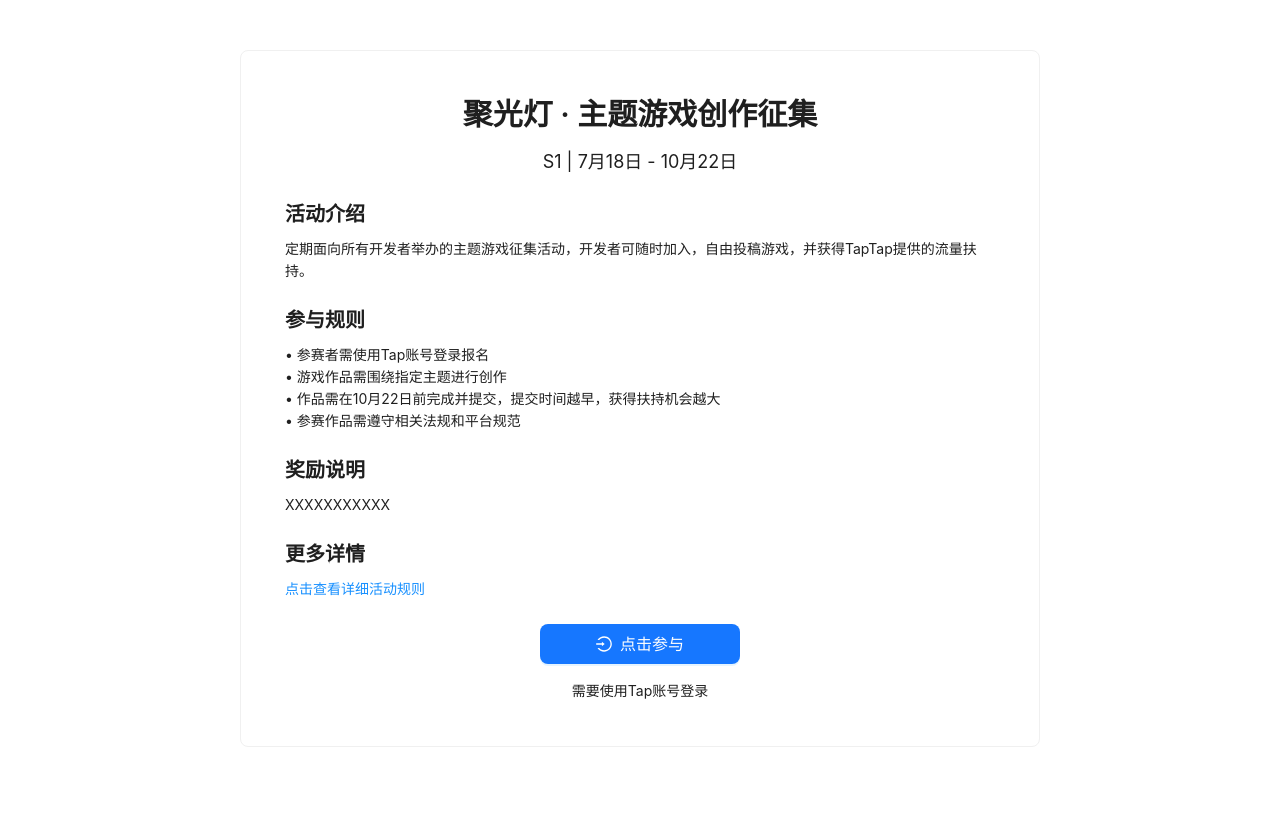
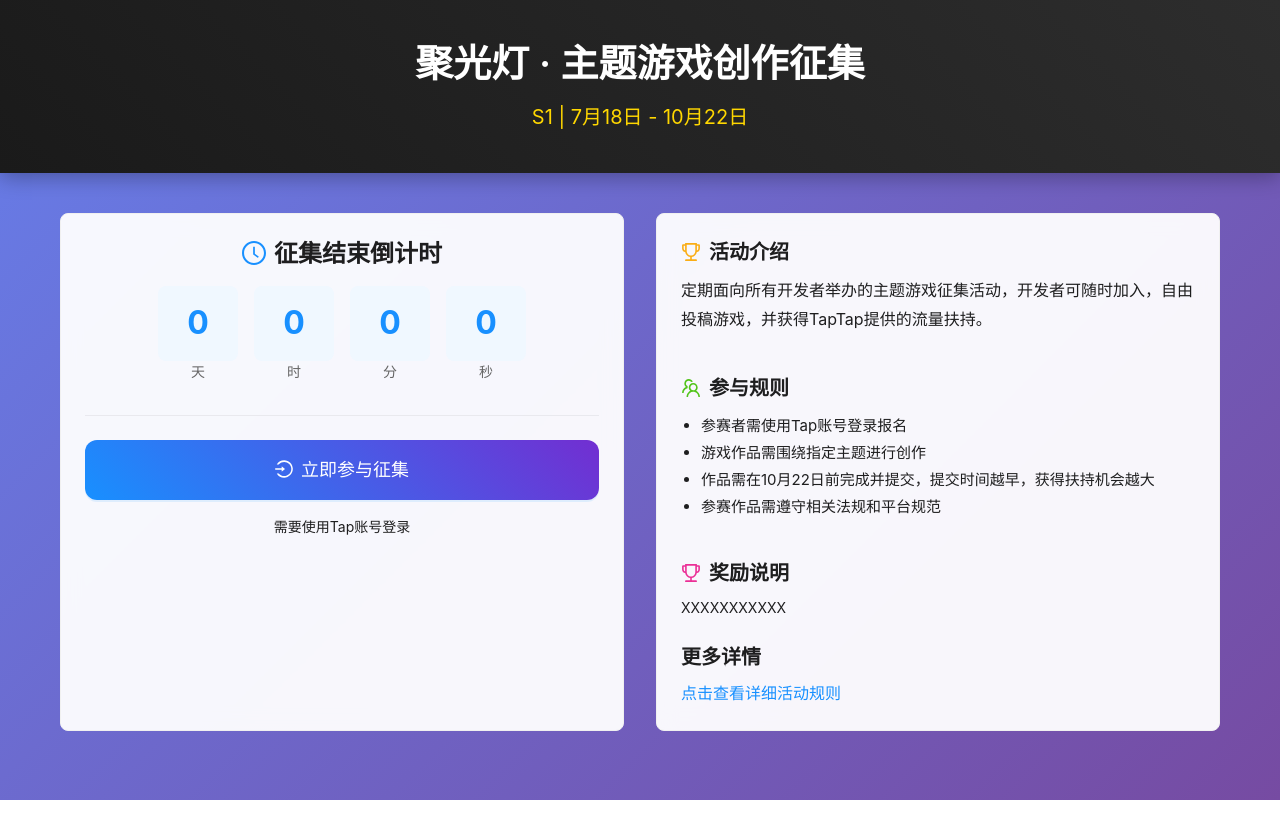
Before and after one commit to MellosLok/gamesubmit, a React (Vite) app: page / in a window 1280 px wide. Shown: the top 838 px of the page. After the commit the page ends 800 px from the top, so only its background shows below. Built offline with nearby package versions, Linux system fonts and the light colour scheme.

Commit message:
feat: 参考GMTK Game Jam样式重新设计登录页面，添加顶部banner、倒计时、响应式布局和现代化视觉效果

```diff
--- a/src/components/TapLogin/index.tsx
+++ b/src/components/TapLogin/index.tsx
@@ -1,21 +1,48 @@
-import React, { useState } from 'react';
-import { Card, Button, Typography, Space, message } from 'antd';
-import { LoginOutlined } from '@ant-design/icons';
+import React, { useState, useEffect } from 'react';
+import { Card, Button, Typography, Space, message, Row, Col, Divider } from 'antd';
+import { LoginOutlined, ClockCircleOutlined, TrophyOutlined, TeamOutlined } from '@ant-design/icons';
 import { useAuth } from '../../contexts/AuthContext';
 
-const { Title, Text } = Typography;
+const { Title, Text, Paragraph } = Typography;
 
 const TapLogin: React.FC = () => {
   const [loading, setLoading] = useState(false);
+  const [timeLeft, setTimeLeft] = useState({
+    days: 0,
+    hours: 0,
+    minutes: 0,
+    seconds: 0
+  });
   const { login } = useAuth();
+
+  // 设置结束时间：2024年10月22日 23:59:59
+  const endDate = new Date('2024-10-22T23:59:59').getTime();
+
+  // 倒计时计算
+  useEffect(() => {
+    const timer = setInterval(() => {
+      const now = new Date().getTime();
+      const distance = endDate - now;
+
+      if (distance > 0) {
+        setTimeLeft({
+          days: Math.floor(distance / (1000 * 60 * 60 * 24)),
+          hours: Math.floor((distance % (1000 * 60 * 60 * 24)) / (1000 * 60 * 60)),
+          minutes: Math.floor((distance % (1000 * 60 * 60)) / (1000 * 60)),
+          seconds: Math.floor((distance % (1000 * 60)) / 1000)
+        });
+      } else {
+        setTimeLeft({ days: 0, hours: 0, minutes: 0, seconds: 0 });
+      }
+    }, 1000);
+
+    return () => clearInterval(timer);
+  }, []);
 
   // 模拟Tap登录流程
   const handleTapLogin = async () => {
     setLoading(true);
     try {
-      // 在实际项目中，这里会跳转到Tap的OAuth页面
-      // 然后通过回调获取授权码
-      // 这里我们模拟一个成功的登录
       await login();
       message.success('登录成功！');
     } catch (error) {
@@ -27,47 +54,97 @@ const TapLogin: React.FC = () => {
   };
 
   return (
-    <Card style={{ maxWidth: 800, margin: '50px auto', padding: '20px' }}>
-      <Space direction="vertical" size="large" style={{ width: '100%' }}>
-        {/* 活动标题 */}
-        <div style={{ textAlign: 'center' }}>
-          <Title level={2}>聚光灯 · 主题游戏创作征集</Title>
-          <Text style={{ fontSize: 18 }}>S1 | 7月18日 - 10月22日</Text>
-        </div>
-
-        {/* 活动说明 */}
-        <div>
-          <Title level={4}>活动介绍</Title>
-          <Text>
-          定期面向所有开发者举办的主题游戏征集活动，开发者可随时加入，自由投稿游戏，并获得TapTap提供的流量扶持。
+    <div style={{ minHeight: '100vh', background: 'linear-gradient(135deg, #667eea 0%, #764ba2 100%)' }}>
+      {/* 顶部Banner */}
+      <div style={{
+        background: 'linear-gradient(45deg, #1a1a1a 0%, #2d2d2d 100%)',
+        padding: '40px 20px',
+        textAlign: 'center',
+        color: 'white',
+        boxShadow: '0 4px 20px rgba(0,0,0,0.3)'
+      }}>
+        <Title level={1} style={{ color: 'white', marginBottom: 16 }}>
+          聚光灯 · 主题游戏创作征集
+        </Title>
+        <Text style={{ fontSize: 20, color: '#ffd700' }}>
+          S1 | 7月18日 - 10月22日
         </Text>
       </div>
 
-        <div>
-          <Title level={4}>参与规则</Title>
-          <Text>
-            • 参赛者需使用Tap账号登录报名<br/>
-            • 游戏作品需围绕指定主题进行创作<br/>
-            • 作品需在10月22日前完成并提交，提交时间越早，获得扶持机会越大<br/>
-            • 参赛作品需遵守相关法规和平台规范
-          </Text>
+      <div style={{ maxWidth: 1200, margin: '0 auto', padding: '40px 20px' }}>
+        <Row gutter={[32, 32]}>
+          {/* 左侧：倒计时和参与按钮 */}
+          <Col xs={24} lg={12}>
+            <Card style={{ height: '100%', background: 'rgba(255,255,255,0.95)', backdropFilter: 'blur(10px)' }}>
+              {/* 倒计时 */}
+              <div style={{ textAlign: 'center', marginBottom: 32 }}>
+                <Title level={3} style={{ marginBottom: 16 }}>
+                  <ClockCircleOutlined style={{ marginRight: 8, color: '#1890ff' }} />
+                  征集结束倒计时
+                </Title>
+                <div style={{ display: 'flex', justifyContent: 'center', gap: 16 }}>
+                  <div style={{ textAlign: 'center' }}>
+                    <div style={{
+                      fontSize: 32,
+                      fontWeight: 'bold',
+                      color: '#1890ff',
+                      background: '#f0f8ff',
+                      padding: '12px 16px',
+                      borderRadius: 8,
+                      minWidth: 80
+                    }}>
+                      {timeLeft.days}
+                    </div>
+                    <Text style={{ fontSize: 14, color: '#666' }}>天</Text>
+                  </div>
+                  <div style={{ textAlign: 'center' }}>
+                    <div style={{
+                      fontSize: 32,
+                      fontWeight: 'bold',
+                      color: '#1890ff',
+                      background: '#f0f8ff',
+                      padding: '12px 16px',
+                      borderRadius: 8,
+                      minWidth: 80
+                    }}>
+                      {timeLeft.hours}
+                    </div>
+                    <Text style={{ fontSize: 14, color: '#666' }}>时</Text>
+                  </div>
+                  <div style={{ textAlign: 'center' }}>
+                    <div style={{
+                      fontSize: 32,
+                      fontWeight: 'bold',
+                      color: '#1890ff',
+                      background: '#f0f8ff',
+                      padding: '12px 16px',
+                      borderRadius: 8,
+                      minWidth: 80
+                    }}>
+                      {timeLeft.minutes}
+                    </div>
+                    <Text style={{ fontSize: 14, color: '#666' }}>分</Text>
+                  </div>
+                  <div style={{ textAlign: 'center' }}>
+                    <div style={{
+                      fontSize: 32,
+                      fontWeight: 'bold',
+                      color: '#1890ff',
+                      background: '#f0f8ff',
+                      padding: '12px 16px',
+                      borderRadius: 8,
+                      minWidth: 80
+                    }}>
+                      {timeLeft.seconds}
+                    </div>
+                    <Text style={{ fontSize: 14, color: '#666' }}>秒</Text>
+                  </div>
+                </div>
               </div>
 
-        <div>
-          <Title level={4}>奖励说明</Title>
-          <Text>
-            XXXXXXXXXXX
-          </Text>
-        </div>
+              <Divider />
 
-        <div>
-          <Title level={4}>更多详情</Title>
-          <Text>
-            <a href="#" style={{ color: '#1890ff' }}>点击查看详细活动规则</a>
-          </Text>
-        </div>
-
-        {/* 登录按钮 */}
+              {/* 参与按钮 */}
               <div style={{ textAlign: 'center' }}>
                 <Button
                   type="primary"
@@ -75,16 +152,79 @@ const TapLogin: React.FC = () => {
                   icon={<LoginOutlined />}
                   loading={loading}
                   onClick={handleTapLogin}
-            style={{ width: '200px' }}
+                  style={{
+                    width: '100%',
+                    height: 60,
+                    fontSize: 18,
+                    background: 'linear-gradient(45deg, #1890ff, #722ed1)',
+                    border: 'none',
+                    borderRadius: 12
+                  }}
                 >
-            点击参与
+                  立即参与征集
                 </Button>
                 <div style={{ marginTop: 16, fontSize: 14, color: '#666' }}>
                   <Text>需要使用Tap账号登录</Text>
                 </div>
               </div>
+            </Card>
+          </Col>
+
+          {/* 右侧：活动介绍 */}
+          <Col xs={24} lg={12}>
+            <Card style={{ height: '100%', background: 'rgba(255,255,255,0.95)', backdropFilter: 'blur(10px)' }}>
+              <Space direction="vertical" size="large" style={{ width: '100%' }}>
+                {/* 活动介绍 */}
+                <div>
+                  <Title level={4}>
+                    <TrophyOutlined style={{ marginRight: 8, color: '#faad14' }} />
+                    活动介绍
+                  </Title>
+                  <Paragraph style={{ fontSize: 16, lineHeight: 1.8 }}>
+                    定期面向所有开发者举办的主题游戏征集活动，开发者可随时加入，自由投稿游戏，并获得TapTap提供的流量扶持。
+                  </Paragraph>
+                </div>
+
+                {/* 参与规则 */}
+                <div>
+                  <Title level={4}>
+                    <TeamOutlined style={{ marginRight: 8, color: '#52c41a' }} />
+                    参与规则
+                  </Title>
+                  <div style={{ fontSize: 15, lineHeight: 1.8 }}>
+                    <ul style={{ paddingLeft: 20 }}>
+                      <li>参赛者需使用Tap账号登录报名</li>
+                      <li>游戏作品需围绕指定主题进行创作</li>
+                      <li>作品需在10月22日前完成并提交，提交时间越早，获得扶持机会越大</li>
+                      <li>参赛作品需遵守相关法规和平台规范</li>
+                    </ul>
+                  </div>
+                </div>
+
+                {/* 奖励说明 */}
+                <div>
+                  <Title level={4}>
+                    <TrophyOutlined style={{ marginRight: 8, color: '#eb2f96' }} />
+                    奖励说明
+                  </Title>
+                  <Text>
+                    XXXXXXXXXXX
+                  </Text>
+                </div>
+
+                {/* 更多详情 */}
+                <div>
+                  <Title level={4}>更多详情</Title>
+                  <Text>
+                    <a href="#" style={{ color: '#1890ff', fontSize: 16 }}>点击查看详细活动规则</a>
+                  </Text>
+                </div>
               </Space>
             </Card>
+          </Col>
+        </Row>
+      </div>
+    </div>
   );
 };
 
```
Lines whose indentation alone changed are shown as unchanged.
